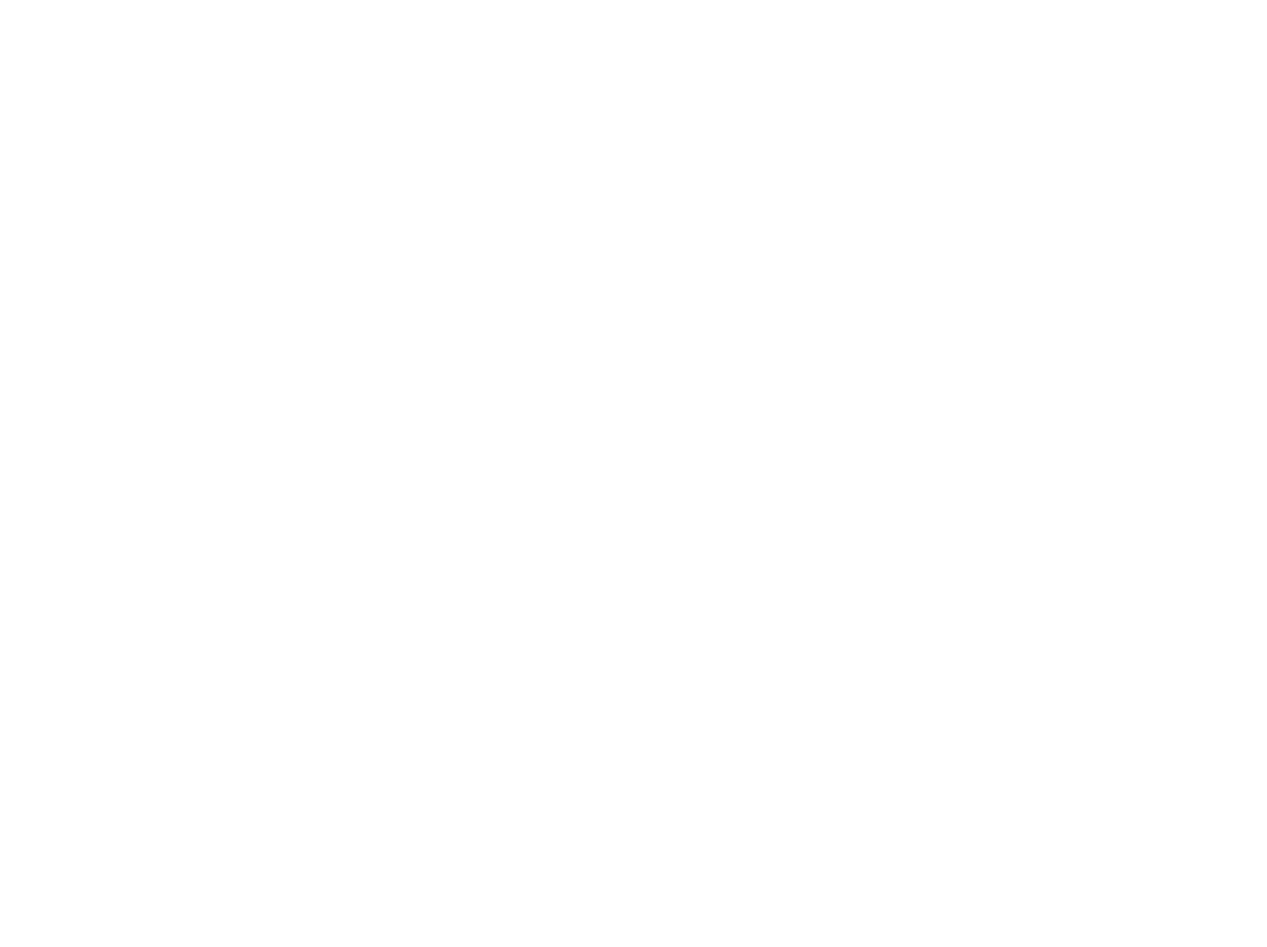
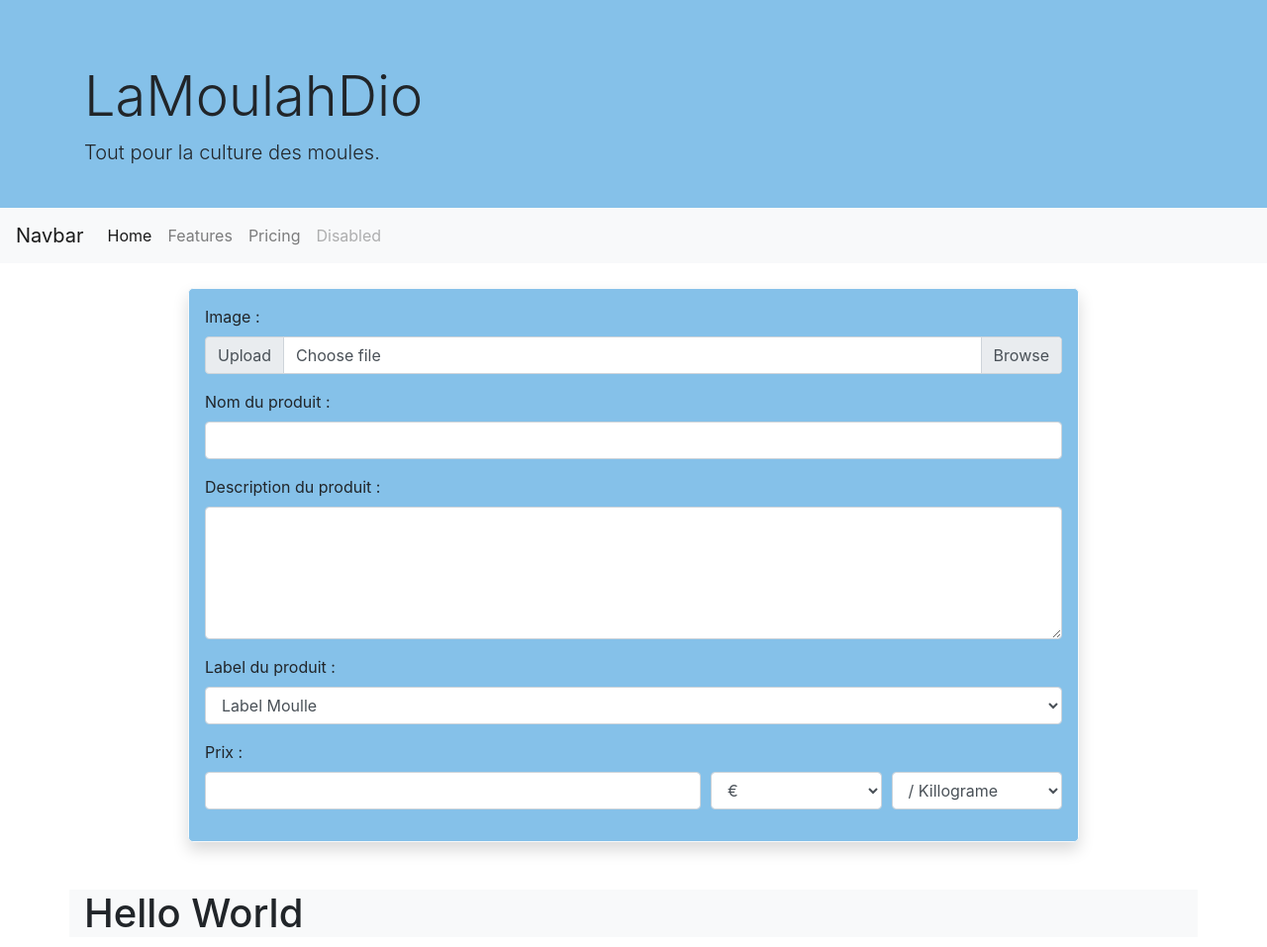
Before and after one commit to ElCornet/cl-ment, a plain HTML site: page addProd.html in a window 1280 px wide. Shown: the whole page at 99% size. Before the commit the page ends 800 px from the top, so only its background shows below. Drawn offline with nearby package versions, Linux system fonts and the light colour scheme.

Commit message:
add produit ended

```diff
--- a/addProd.html
+++ b/addProd.html
@@ -1,5 +1,5 @@
 <!doctype html>
-<html lang="en">
+<html lang="fr">
   <head>
     <!-- Required meta tags -->
     <meta charset="utf-8">
@@ -11,10 +11,92 @@
     <title>LaMoulahDio</title>
   </head>
   <body>
-    <!--corps-->
-    <div>
 
+    <!-- Banner -->
+	<div class="jumbotron jumbotron-fluid" style="margin-bottom: 0px; padding-bottom: 25px; background-color: #85C1E9;">
+
+        <div class="container">
+          <h1 class="display-4">LaMoulahDio</h1>
+          <p class="lead">Tout pour la culture des moules.</p>
+
+        </div>
+      </div>
+
+      <!-- Navbar -->
+          <nav class="navbar navbar-expand-lg navbar-light bg-light pl-auto" style="margin-bottom: 25px;">
+        <a class="navbar-brand" href="#">Navbar</a>
+        <button class="navbar-toggler" type="button" data-toggle="collapse" data-target="#navbarNavAltMarkup" aria-controls="navbarNavAltMarkup" aria-expanded="false" aria-label="Toggle navigation">
+          <span class="navbar-toggler-icon"></span>
+        </button>
+        <div class="collapse navbar-collapse" id="navbarNavAltMarkup">
+          <div class="navbar-nav">
+            <a class="nav-item nav-link active" href="#">Home <span class="sr-only">(current)</span></a>
+            <a class="nav-item nav-link" href="#">Features</a>
+            <a class="nav-item nav-link" href="#">Pricing</a>
+            <a class="nav-item nav-link disabled" href="#" tabindex="-1" area-disabled="true">Disabled</a>
+          </div>
+        </div>
+      </nav>
+
+    <!--body-->
+    <div class="mx-auto border border-light rounded-lg shadow p-3 mb-5" style="background-color: #85C1E9 ; max-width: 900px;">
+        <label>Image :</label>
+        <div class="input-group mb-3">
+            <div class="input-group-prepend">
+              <span class="input-group-text" id="inputGroupFileAddon01">Upload</span>
+            </div>
+            <div class="custom-file">
+              <input type="file" class="custom-file-input" id="inputGroupFile01" aria-describedby="inputGroupFileAddon01">
+              <label class="custom-file-label" for="inputGroupFile01">Choose file</label>
+            </div>
+          </div>
+        <form>
+            <div class="form-group">
+                <label>Nom du produit :</label>
+                <input class="form-control">
+            </div>
+            <div class="form-group">
+                <label>Description du produit :</label>
+                <textarea class="form-control" rows="5"></textarea>
+            </div>
+            <div class="form-group">
+                <label for="exampleFormControlSelect1">Label du produit :</label>
+                <select class="form-control" id="exampleFormControlSelect1">
+                  <option>Label Moulle</option>
+                  <option>Label Fille</option>
+                  <option>Label Salope</option>
+                  <option>Label Moulah</option>
+                </select>
+              </div>
+            <div class="form-group">
+                <label>Prix :</label>
+                <div class="form-row">
+                    <div class="col-7">
+                      <input type="text" class="form-control">
+                    </div>
+                    <div class="col">
+                        <select class="form-control" id="exampleFormControlSelect1">
+                            <option>€</option>
+                            <option>$</option>
+                            <option>£</option>
+                          </select>
+                    </div>
+                    <div class="col">
+                        <select class="form-control" id="exampleFormControlSelect1">
+                            <option>/ Killograme</option>
+                            <option>/ Litre</option>
+                            <option>/ L'unité</option>
+                          </select>
+                    </div>
+                </div>
+            </div>
+        </form>
     </div>
+    <!--end body-->
+
+    <!-- footer -->
+    <div class="container bg-light" style="margin-bottom: 10px;">
+    <h1>Hello World</h1>
 
     <!-- Optional JavaScript -->
     <!-- jQuery first, then Popper.js, then Bootstrap JS -->
```
